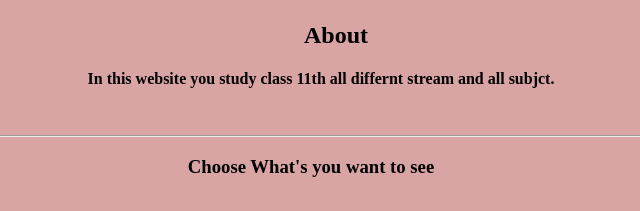
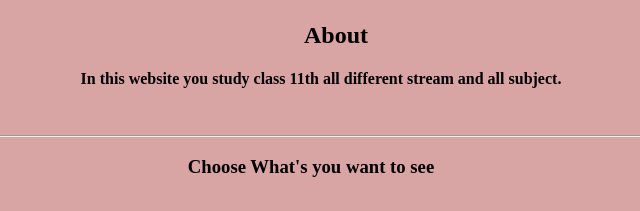
Before and after one commit to Dhruv786Sharma/Web-Tutor, a plain HTML site: page index.html in a window 1280 px wide. Shown: the part 392-603 px from the top of the page, 329-969 px from the left. Drawn offline with Linux system fonts and the light colour scheme.

Commit message:
index.html

```diff
--- a/index.html
+++ b/index.html
@@ -33,7 +33,7 @@
 
              <h2 style="font-family: serif; padding-left: 50px;">About</h2>
 
-             <h4 style="padding-left: 20px;">In this website you study class 11th all differnt stream and all subjct.</h4>
+             <h4 style="padding-left: 20px;">In this website you study class 11th all different stream and all subject.</h4>
 
              <br>
 
```
